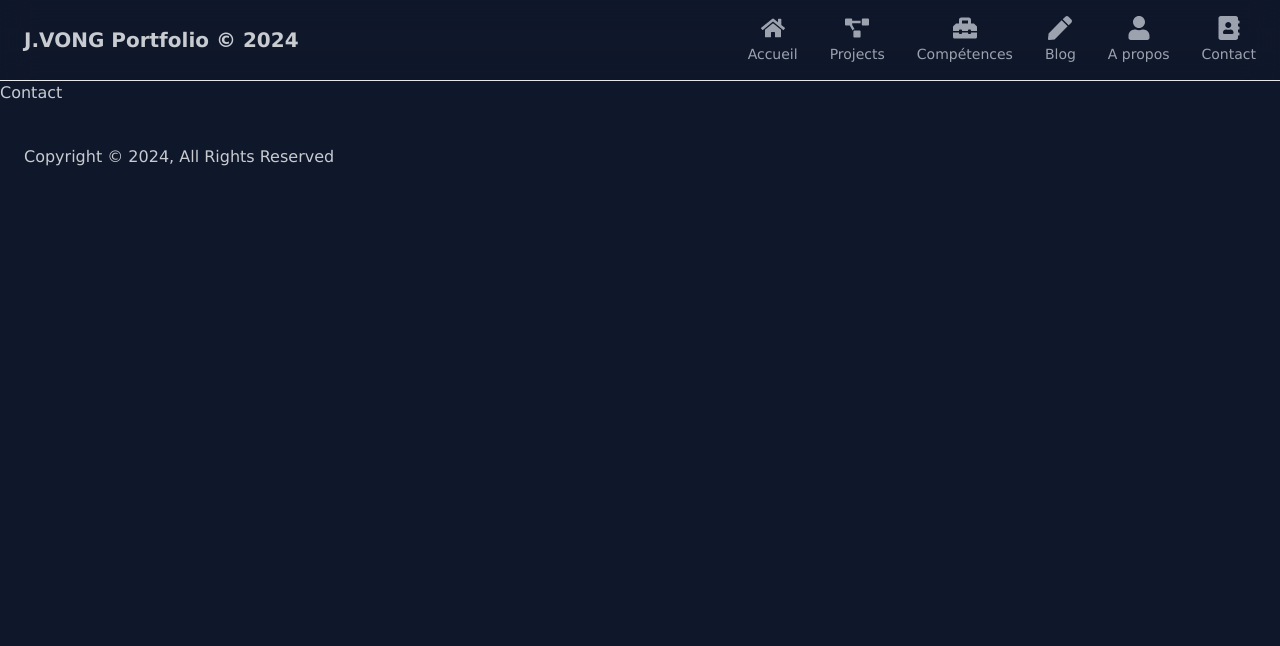
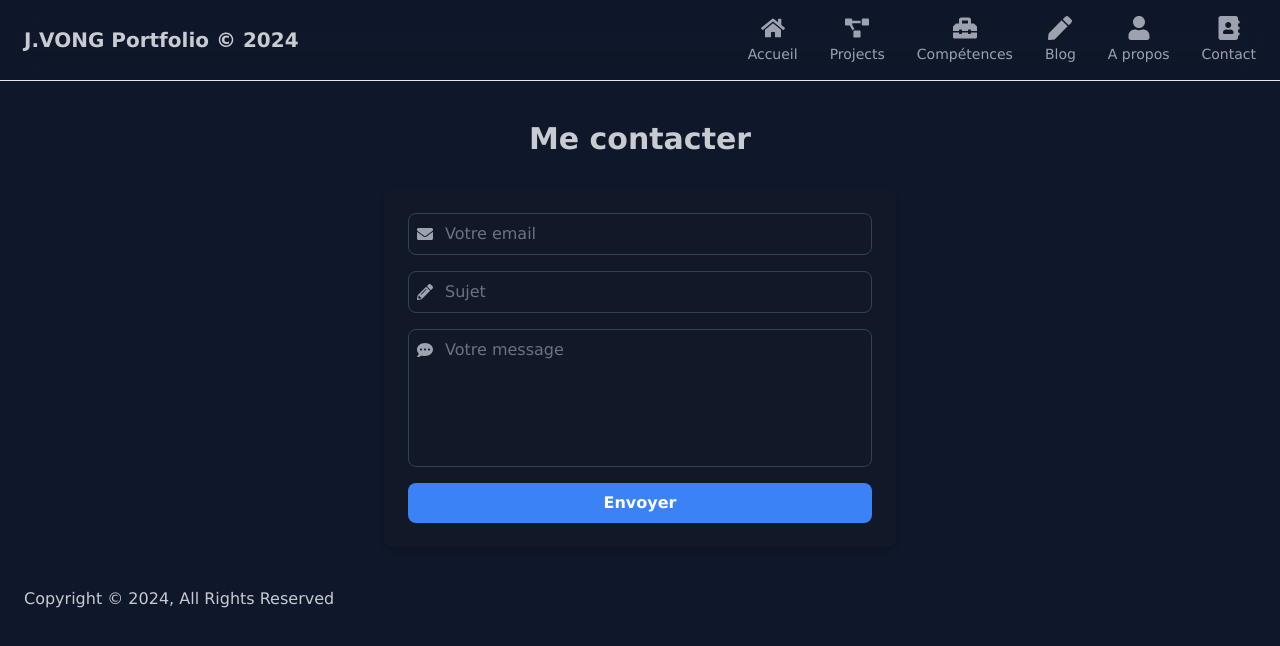
Before and after one commit to Rqmba/portfolio-vong-reactjs, a React (Create React App) app: page /Contact in a window 1280 px wide. Shown: the top 646 px of the page. Built offline with nearby package versions, Linux system fonts and the light colour scheme.

Commit message:
create contactForm, add Container style component

```diff
--- /dev/null
+++ b/src/Components/ContainerCard.jsx
@@ -0,0 +1,11 @@
+
+
+function ContainerCard({ children }) {
+  return (
+    <div className="container mx-auto px-6 mt-10">
+        {children}
+    </div>
+  )
+}
+
+export default ContainerCard
--- a/src/Pages/Contact.jsx
+++ b/src/Pages/Contact.jsx
@@ -1,7 +1,77 @@
+import { useState } from "react"
+import { FaEnvelope, FaPencilAlt, FaCommentDots } from "react-icons/fa"
+import ContainerCard from "../Components/ContainerCard"
+
 function Contact() {
+  const [formData, setFormdata] = useState({
+    email :'',
+    subject :'',
+    message :'',
+  })
+
+  const {email, subject, message} = formData
+
+  const onChange = (e) => {
+    setFormdata((prevState) =>({
+      ...prevState,
+      [e.target.id]: e.target.value,
+    }))
+  }
+
+
   return (
-    <div>Contact</div>
-  )
+    <ContainerCard>
+      <h1 className="text-3xl font-bold mb-8 text-center">Me contacter</h1>
+    <form className="max-w-lg mx-auto p-6 bg-gray-900 text-white rounded-lg shadow-md space-y-4">
+      {/* Email Field */}
+      <div className="flex items-center border border-gray-700 rounded-lg p-2">
+        <FaEnvelope className="text-gray-400 mr-3" />
+        <input
+          type="email"
+          id="email"
+          value={email}
+          onChange={onChange}
+          placeholder="Votre email"
+          className="flex-1 bg-transparent outline-none text-white placeholder-gray-500"
+        />
+      </div>
+
+      {/* Subject Field */}
+      <div className="flex items-center border border-gray-700 rounded-lg p-2">
+        <FaPencilAlt className="text-gray-400 mr-3" />
+        <input
+          type="text"
+          id="subject"
+          value={subject}
+          onChange={onChange}
+          placeholder="Sujet"
+          className="flex-1 bg-transparent outline-none text-white placeholder-gray-500"
+        />
+      </div>
+
+      {/* Message Field */}
+      <div className="flex items-start border border-gray-700 rounded-lg p-2">
+        <FaCommentDots className="text-gray-400 mr-3 mt-1" />
+        <textarea
+          id="message"
+          value={message}
+          onChange={onChange}
+          placeholder="Votre message"
+          rows="5"
+          className="flex-1 bg-transparent outline-none text-white placeholder-gray-500 resize-none"
+        ></textarea>
+      </div>
+
+      {/* Submit Button */}
+      <button
+        type="submit"
+        className="w-full bg-blue-500 hover:bg-blue-600 text-white font-semibold py-2 px-4 rounded-lg transition"
+      >
+        Envoyer
+      </button>
+    </form>
+    </ContainerCard>
+  );
 }
 
 export default Contact
```
